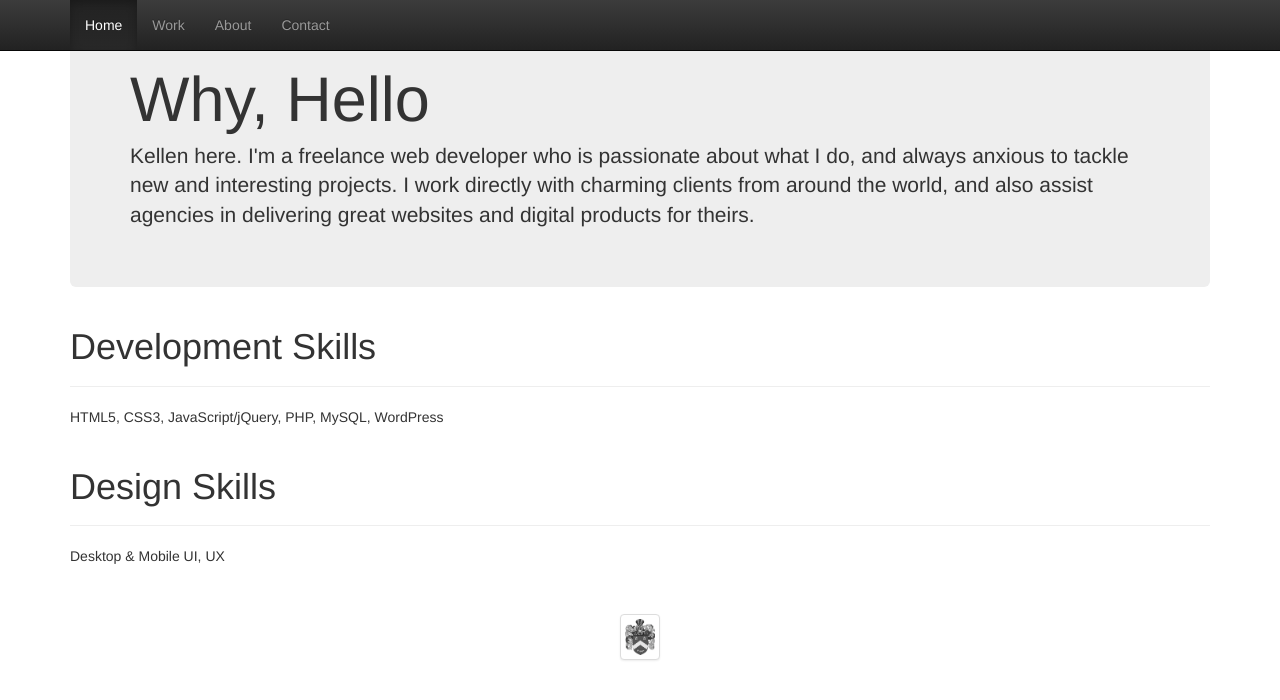
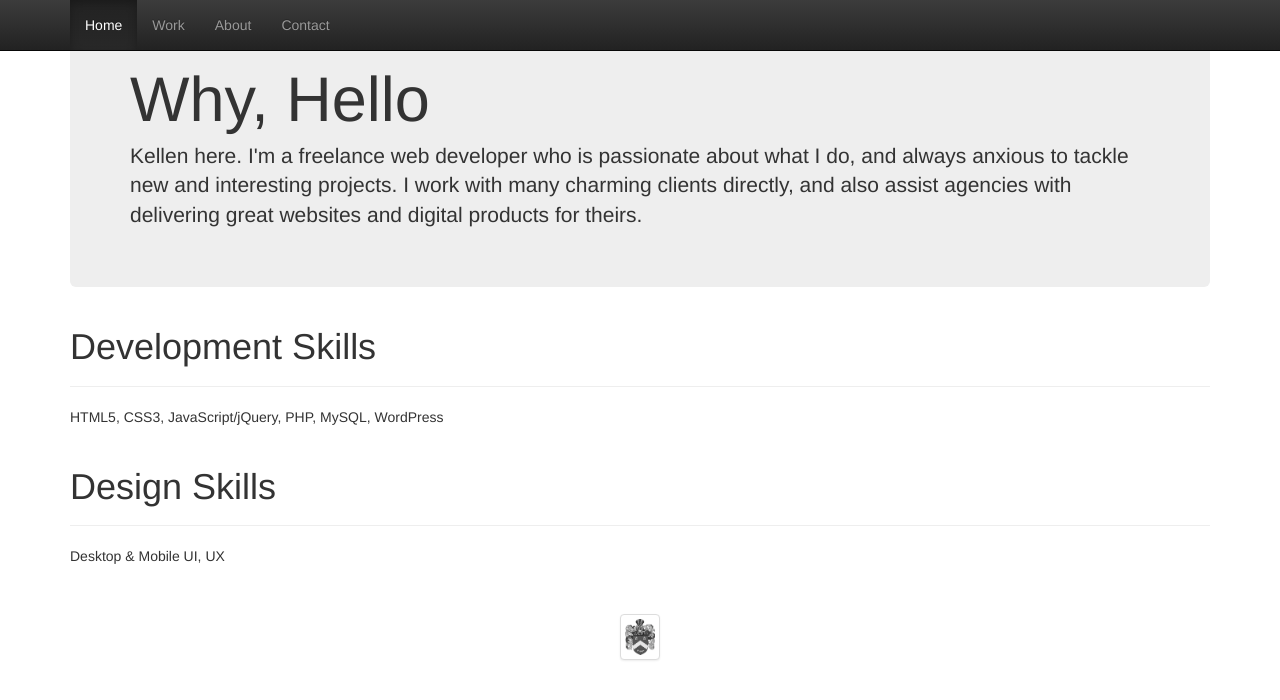
Before and after one commit to kellenmace/kellenmace.github.io, a plain HTML site: page index.html in a window 1280 px wide. Drawn offline with nearby package versions, Linux system fonts and the light colour scheme; a script that the page names is missing.

Commit message:
Updated paragraph wording

```diff
--- a/index.html
+++ b/index.html
@@ -1,4 +1,3 @@
-
 <!DOCTYPE html>
 <html lang="en">
   <head>
@@ -59,7 +58,7 @@
       <!-- Main jumbotron for a primary marketing message or call to action -->
       <div class="jumbotron">
         <h1>Why, Hello</h1>
-        <p>Kellen here. I'm a freelance web developer who is passionate about what I do, and always anxious to tackle new and interesting projects. I work directly with charming clients from around the world, and also assist agencies in delivering great websites and digital products for theirs.</p>
+        <p>Kellen here. I'm a freelance web developer who is passionate about what I do, and always anxious to tackle new and interesting projects. I work with many charming clients directly, and also assist agencies with delivering great websites and digital products for theirs.</p>
       </div>
 
       <!-- Home page text -->
```
